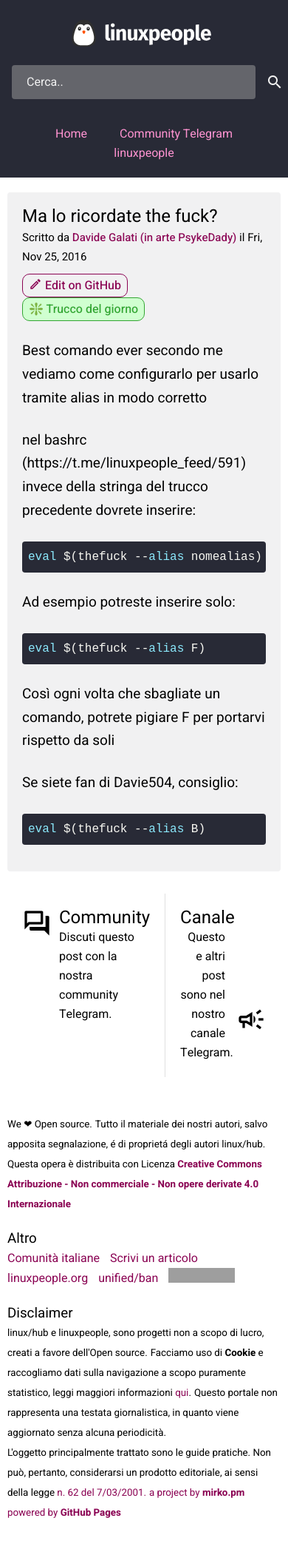
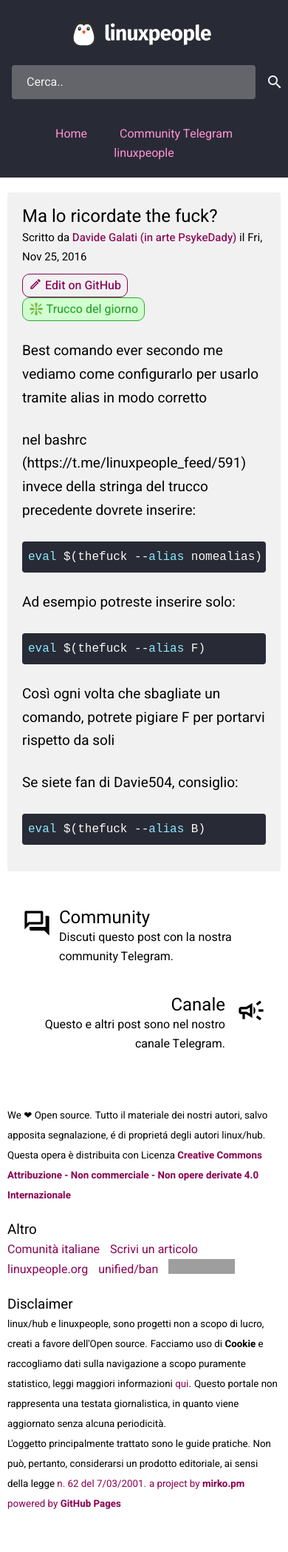
Before and after one commit to linuxhubit/linuxpeople_feed, a Jekyll site: the page built from _posts/2021-07-05-thefuck.md, in a window 390 px wide. Shown: the whole page at 74% size. Built offline with Jekyll 4.4.1, drawn with Linux system fonts in a browser that asks for light colours; grey boxes are pictures that could not be loaded.

Commit message:
update mobile rules

```diff
--- a/assets/css/rules.css
+++ b/assets/css/rules.css
@@ -2,4 +2,12 @@
     ::-webkit-scrollbar {
         display: none
     }
+
+    .discuss {
+        display: block;
+    }
+
+    .discuss li+li {
+        border-left: 0;
+    }
 }
```
